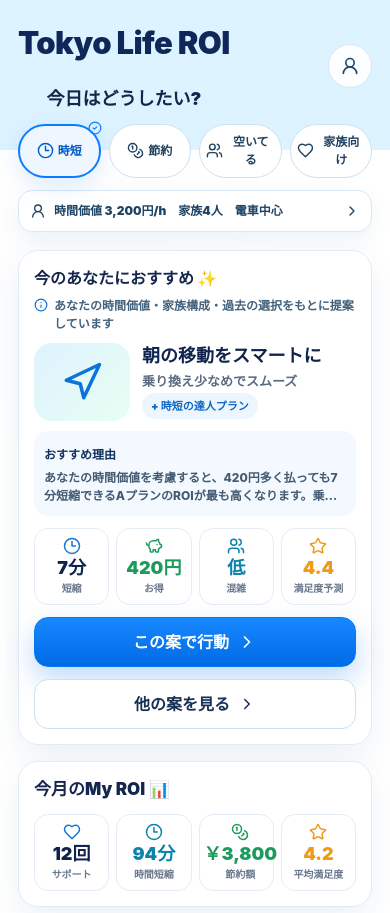
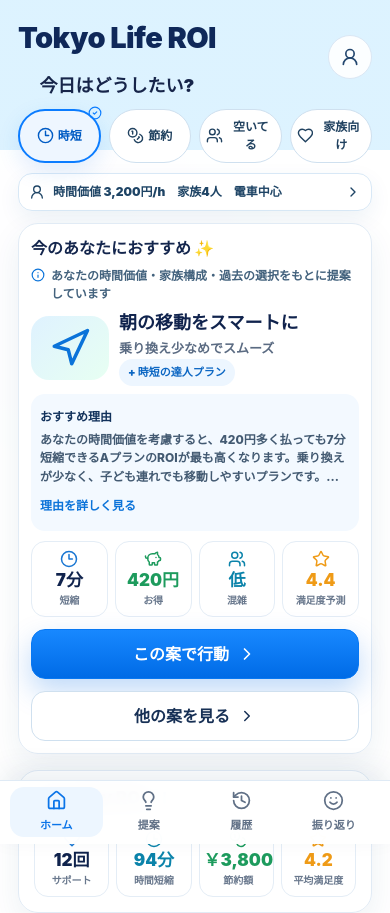
Before and after one commit to k-yumoto-ist/Tokyo-Life-ROI-mock, a React (Vite) app: page / in a window 390 px wide. Shown: the top 913 px of the page. Built offline with nearby package versions, Linux system fonts and the light colour scheme.

Commit message:
Fix mobile bottom navigation layout

```diff
--- a/index.html
+++ b/index.html
@@ -2,7 +2,7 @@
 <html lang="ja">
   <head>
     <meta charset="UTF-8" />
-    <meta name="viewport" content="width=device-width, initial-scale=1.0" />
+    <meta name="viewport" content="width=device-width, initial-scale=1, viewport-fit=cover" />
     <title>Tokyo Life ROI</title>
   </head>
   <body>
--- a/src/App.tsx
+++ b/src/App.tsx
@@ -254,6 +254,8 @@ function GoalChipButton({ goal, active, onClick }: { goal: GoalChip; active: boo
 }
 
 function RecommendationCard({ plan, reason, onStart, onPlans }: { plan: Plan; reason: string; onStart: () => void; onPlans: () => void }) {
+  const [expanded, setExpanded] = useState(false);
+
   return (
     <article className="recommendation-card">
       <div className="section-label">今のあなたにおすすめ ✨</div>
@@ -270,7 +272,10 @@ function RecommendationCard({ plan, reason, onStart, onPlans }: { plan: Plan; re
       </div>
       <div className="recommendation-reason">
         <strong>おすすめ理由</strong>
-        <p>{reason}</p>
+        <p className={expanded ? "is-expanded" : ""}>{reason}</p>
+        <button className="reason-toggle" onClick={() => setExpanded((value) => !value)} aria-expanded={expanded}>
+          {expanded ? "理由を閉じる" : "理由を詳しく見る"}
+        </button>
       </div>
       <div className="metric-grid">
         <MetricItem icon={<Clock3 size={18} />} value={`${plan.savedMinutes}分`} label="短縮" tone="blue" />
--- a/src/styles.css
+++ b/src/styles.css
@@ -52,15 +52,13 @@ button:disabled {
   position: relative;
   width: min(100vw, 430px);
   min-height: 100dvh;
-  overflow: hidden;
   background: #fdfefe;
   box-shadow: 0 24px 80px rgba(26, 84, 140, 0.18);
 }
 
 .screen-content {
   min-height: 100dvh;
-  overflow-y: auto;
-  padding: 20px 18px calc(92px + env(safe-area-inset-bottom));
+  padding: 16px 18px calc(108px + env(safe-area-inset-bottom));
 }
 
 .home-hero {
@@ -75,19 +73,19 @@ button:disabled {
   align-items: center;
   justify-content: space-between;
   gap: 12px;
-  min-height: 54px;
+  min-height: 48px;
 }
 
 .brand-title {
   margin: 0;
   color: #0f2859;
-  font-size: 31px;
+  font-size: 29px;
   font-weight: 950;
   letter-spacing: -0.02em;
 }
 
 .today-question {
-  margin: 18px 0 0;
+  margin: 12px 0 0;
   color: #17254a;
   font-size: 18px;
   font-weight: 900;
@@ -127,13 +125,13 @@ button:disabled {
   display: grid;
   grid-template-columns: repeat(4, minmax(0, 1fr));
   gap: 8px;
-  margin-top: 12px;
+  margin-top: 10px;
 }
 
 .goal-chip {
   position: relative;
   display: inline-flex;
-  min-height: 42px;
+  min-height: 38px;
   align-items: center;
   justify-content: center;
   gap: 4px;
@@ -198,8 +196,8 @@ button:disabled {
 }
 
 .recommendation-card {
-  margin-top: 18px;
-  padding: 15px;
+  margin-top: 12px;
+  padding: 12px;
 }
 
 .section-label {
@@ -210,10 +208,10 @@ button:disabled {
 
 .recommendation-main {
   display: grid;
-  grid-template-columns: 96px 1fr;
-  gap: 12px;
+  grid-template-columns: 78px 1fr;
+  gap: 10px;
   align-items: center;
-  margin-top: 10px;
+  margin-top: 8px;
 }
 
 .train-illustration,
@@ -227,7 +225,7 @@ button:disabled {
 }
 
 .train-illustration {
-  height: 78px;
+  height: 64px;
 }
 
 .recommendation-main h2,
@@ -266,16 +264,16 @@ button:disabled {
 .profile-summary-button {
   display: flex;
   width: 100%;
-  min-height: 42px;
+  min-height: 38px;
   align-items: center;
   justify-content: space-between;
   gap: 8px;
-  margin-top: 12px;
+  margin-top: 10px;
   border: 1px solid #d8e8f6;
   border-radius: 14px;
   background: rgba(255, 255, 255, 0.9);
   color: #1e4465;
-  padding: 9px 11px;
+  padding: 8px 10px;
   font-size: 12px;
   font-weight: 950;
   text-align: left;
@@ -310,10 +308,10 @@ button:disabled {
 }
 
 .recommendation-reason {
-  margin-top: 10px;
+  margin-top: 8px;
   border-radius: 14px;
   background: #f3f9ff;
-  padding: 10px;
+  padding: 9px;
 }
 
 .recommendation-reason strong {
@@ -331,7 +329,24 @@ button:disabled {
   font-weight: 800;
   line-height: 1.55;
   -webkit-box-orient: vertical;
-  -webkit-line-clamp: 2;
+  -webkit-line-clamp: 3;
+}
+
+.recommendation-reason p.is-expanded {
+  display: block;
+  overflow: visible;
+  -webkit-line-clamp: unset;
+}
+
+.reason-toggle {
+  min-height: 32px;
+  margin-top: 3px;
+  border: 0;
+  background: transparent;
+  color: #0b73d9;
+  padding: 0;
+  font-size: 12px;
+  font-weight: 950;
 }
 
 .metric-grid,
@@ -340,12 +355,12 @@ button:disabled {
   display: grid;
   grid-template-columns: repeat(4, minmax(0, 1fr));
   gap: 7px;
-  margin-top: 12px;
+  margin-top: 10px;
 }
 
 .metric-tile {
   display: grid;
-  min-height: 76px;
+  min-height: 68px;
   place-items: center;
   border: 1px solid #e4edf6;
   border-radius: 14px;
@@ -362,7 +377,7 @@ button:disabled {
 .metric-tile strong {
   margin-top: 4px;
   color: #10234d;
-  font-size: 18px;
+  font-size: 17px;
   font-weight: 950;
   line-height: 1;
 }
@@ -995,22 +1010,25 @@ button:disabled {
 }
 
 .bottom-nav {
-  position: absolute;
-  right: 0;
+  position: fixed;
   bottom: 0;
-  left: 0;
-  z-index: 20;
+  left: 50%;
+  z-index: 1000;
   display: grid;
   grid-template-columns: repeat(4, 1fr);
+  width: 100%;
+  max-width: 430px;
+  transform: translateX(-50%);
   border-top: 1px solid #dfeaf5;
   background: rgba(255, 255, 255, 0.96);
-  padding: 7px 10px calc(8px + env(safe-area-inset-bottom));
+  padding: 6px 10px calc(7px + env(safe-area-inset-bottom));
   backdrop-filter: blur(12px);
+  box-shadow: 0 -10px 28px rgba(17, 58, 99, 0.08);
 }
 
 .bottom-nav button {
   display: grid;
-  min-height: 54px;
+  min-height: 50px;
   place-items: center;
   border: 0;
   border-radius: 14px;
```
